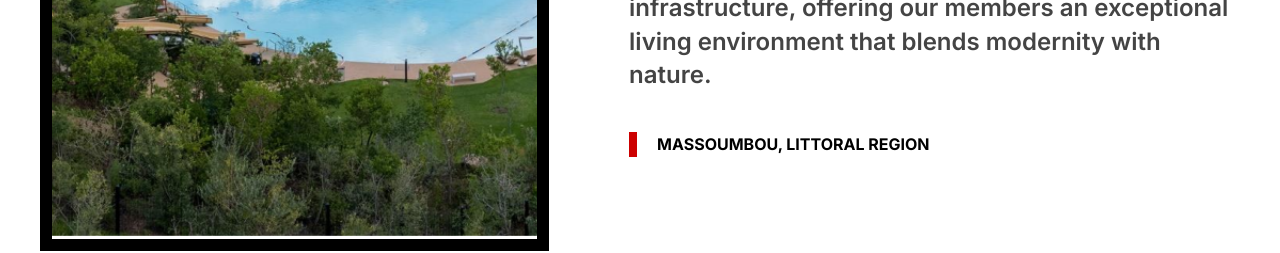
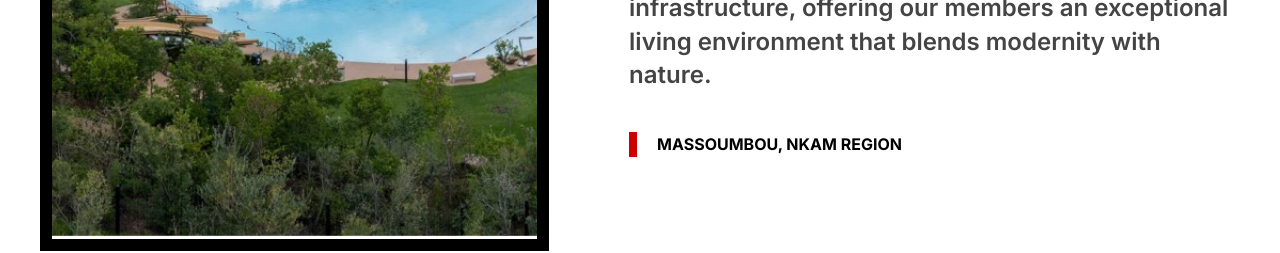
Before and after one commit to gsouleman/Great-Ideas, a React (Vite) app: page / in a window 1280 px wide. Shown: the part 1760-2013 px from the top of the page. Built offline with nearby package versions, Linux system fonts and the light colour scheme.

Commit message:
fix(LandingPage): update Massoumbou project location to NKAM Region

```diff
--- a/src/components/LandingPage.tsx
+++ b/src/components/LandingPage.tsx
@@ -174,7 +174,7 @@ const LandingPage: React.FC<LandingPageProps> = ({ onLoginClick, language }) =>
                             {text.project.content}
                         </p>
                         <div style={{ marginTop: '40px', paddingLeft: '20px', borderLeft: '8px solid #CC0000', fontWeight: 800, textTransform: 'uppercase', color: '#000' }}>
-                            Massoumbou, Littoral Region
+                            Massoumbou, NKAM Region
                         </div>
                     </div>
                 </div>
```
